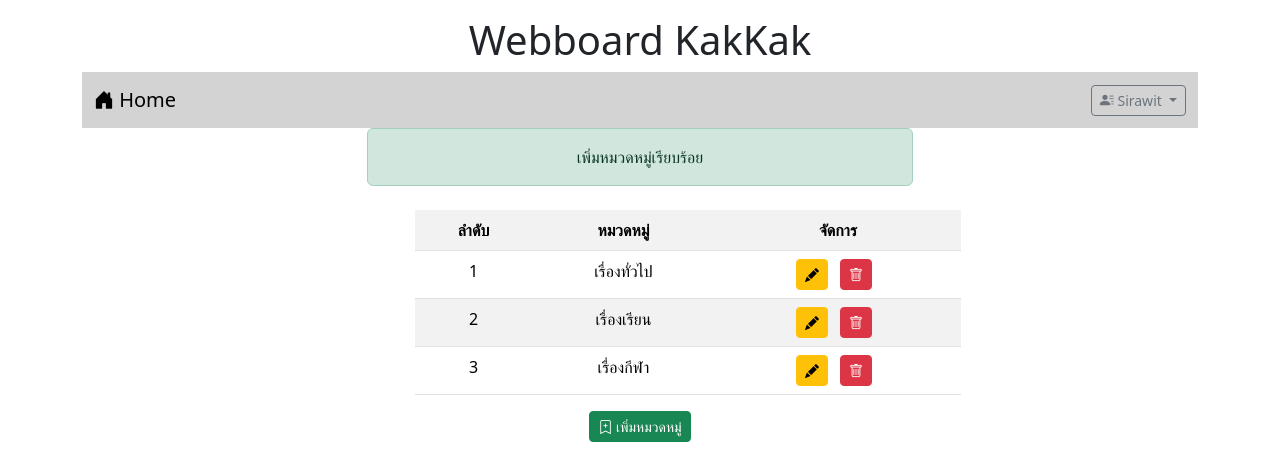
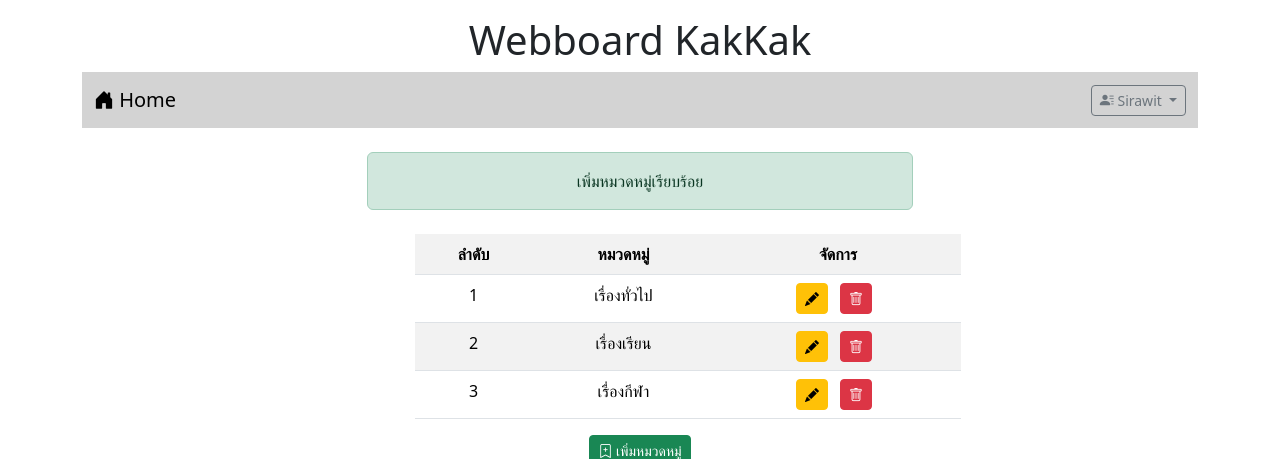
Before and after one commit to Sirawitsptw/Webboard-ECT-Sirawit, a PHP site: page /category.php in a window 1280 px wide. Shown: the top 459 px of the page. Run offline with PHP 8.4, Linux system fonts and the light colour scheme; a user stored in the database is signed in; data comes from the database, SQL or seed files in the repository.

Commit message:
last work
last work

```diff
--- a/category.php
+++ b/category.php
@@ -25,7 +25,7 @@
             <?php
                     if(isset($_SESSION['add_cat'])){
                         if($_SESSION['add_cat']=="success"){
-                            echo "<div class='alert alert-success'>เพิ่มหมวดหมู่เรียบร้อย</div>";
+                            echo "<div class='alert alert-success mt-4'>เพิ่มหมวดหมู่เรียบร้อย</div>";
                         }else{
                             echo "<div class='alert alert-danger'>ไม่สามารถเพิ่มหมวดหมู่ได้</div>";
                         }
```
